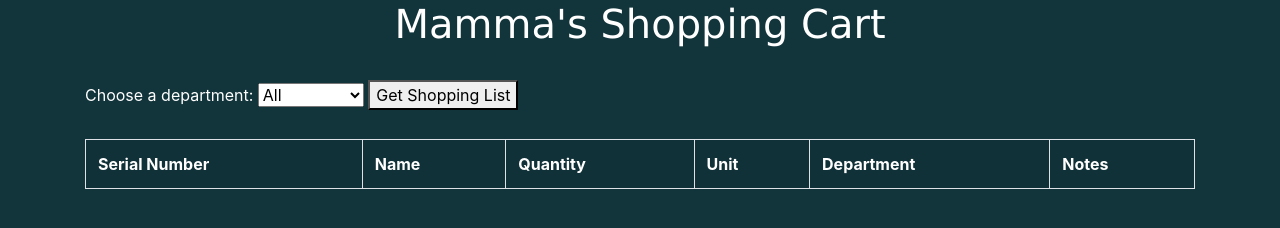
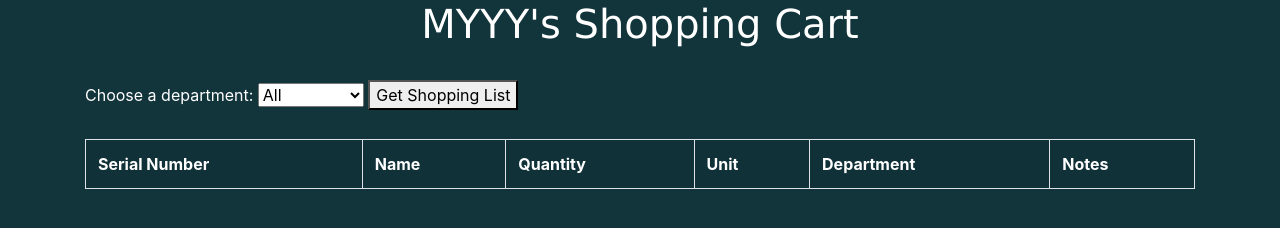
Before and after one commit to jaycek/ShoppingWebsite, a plain HTML site: page index.html in a window 1280 px wide. Drawn offline with nearby package versions, Linux system fonts and the light colour scheme.

Commit message:
mainisad

```diff
--- a/index.html
+++ b/index.html
@@ -14,7 +14,7 @@
 
     <div class="container">
         <h1>
-            Mamma's Shopping Cart
+            MYYY's Shopping Cart
         </h1>
 
         <br>
```
